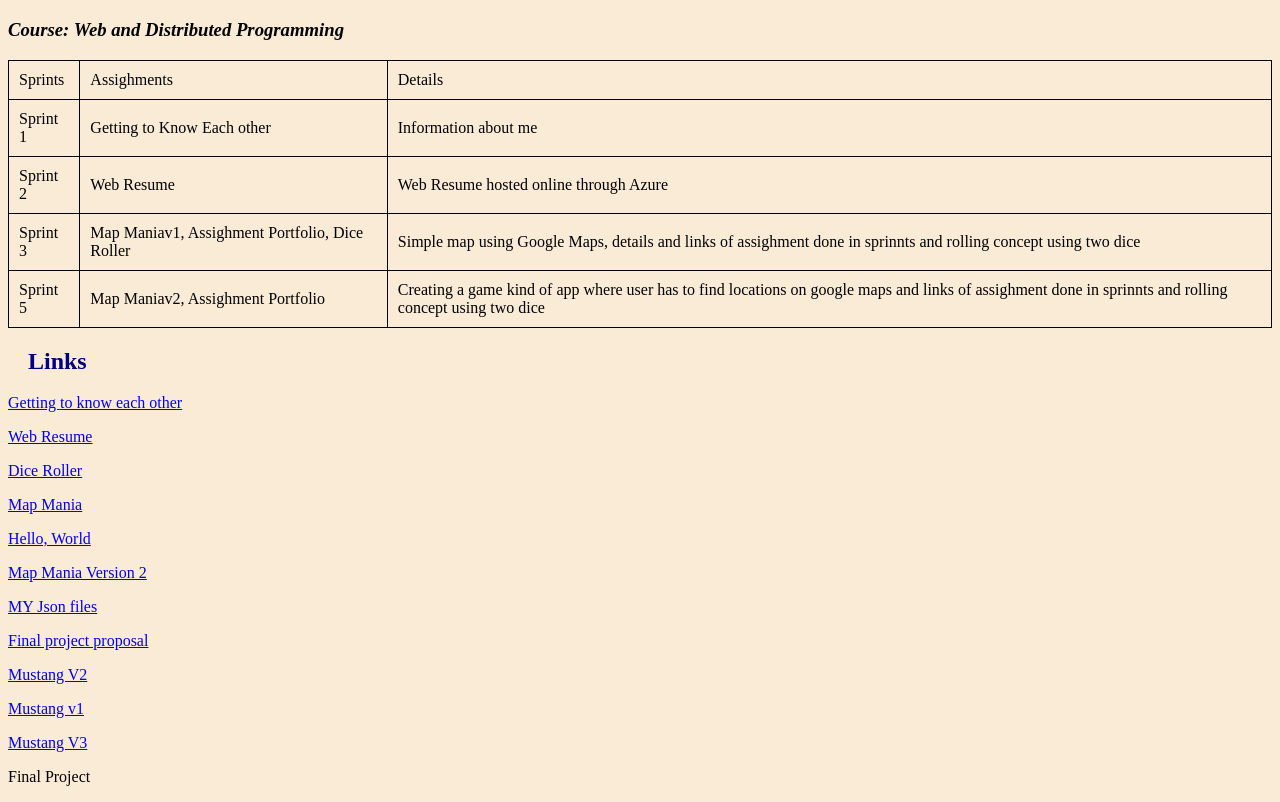
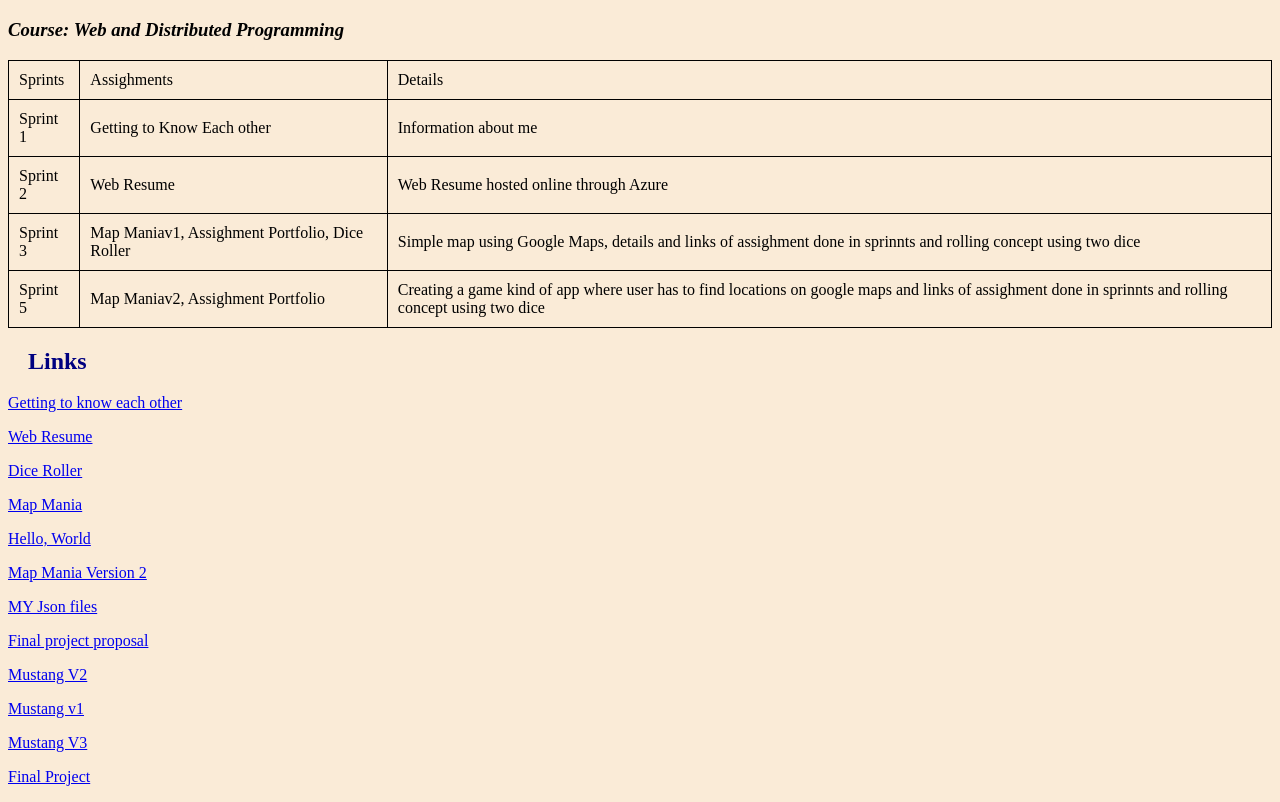
Before and after one commit to dya-create/webfolio, a plain HTML site: page index.html in a window 1280 px wide. Shown: the part 61-863 px from the top of the page. Drawn offline with Linux system fonts and the light colour scheme.

Commit message:
Update index.html

```diff
--- a/index.html
+++ b/index.html
@@ -73,7 +73,7 @@
 
         <a href="https://mv3wdp.azurewebsites.net"><p>Mustang V3 </p></a>
 
-        <a hred="https://wdptaskscheduler.azurewebsites.net/"><p> Final Project </p</a>
+        <a href="https://wdptaskscheduler.azurewebsites.net/"><p> Final Project </p</a>
 
 
 
```
